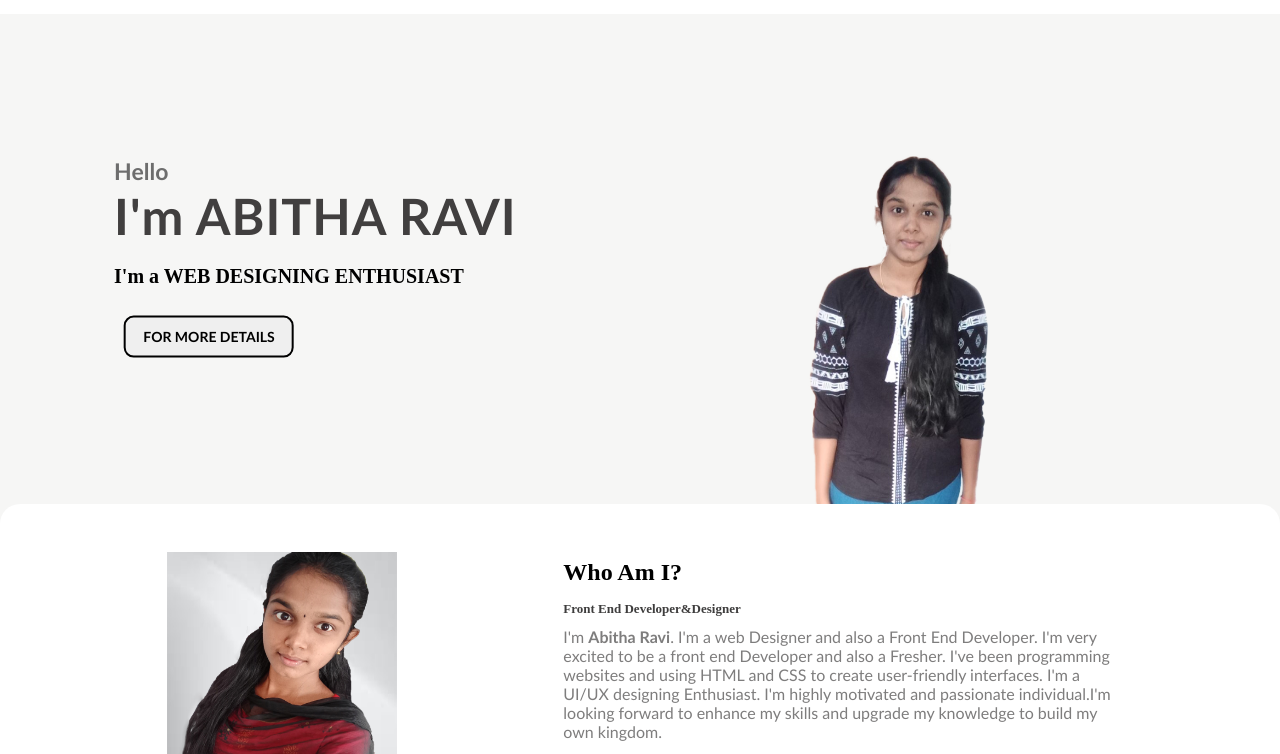
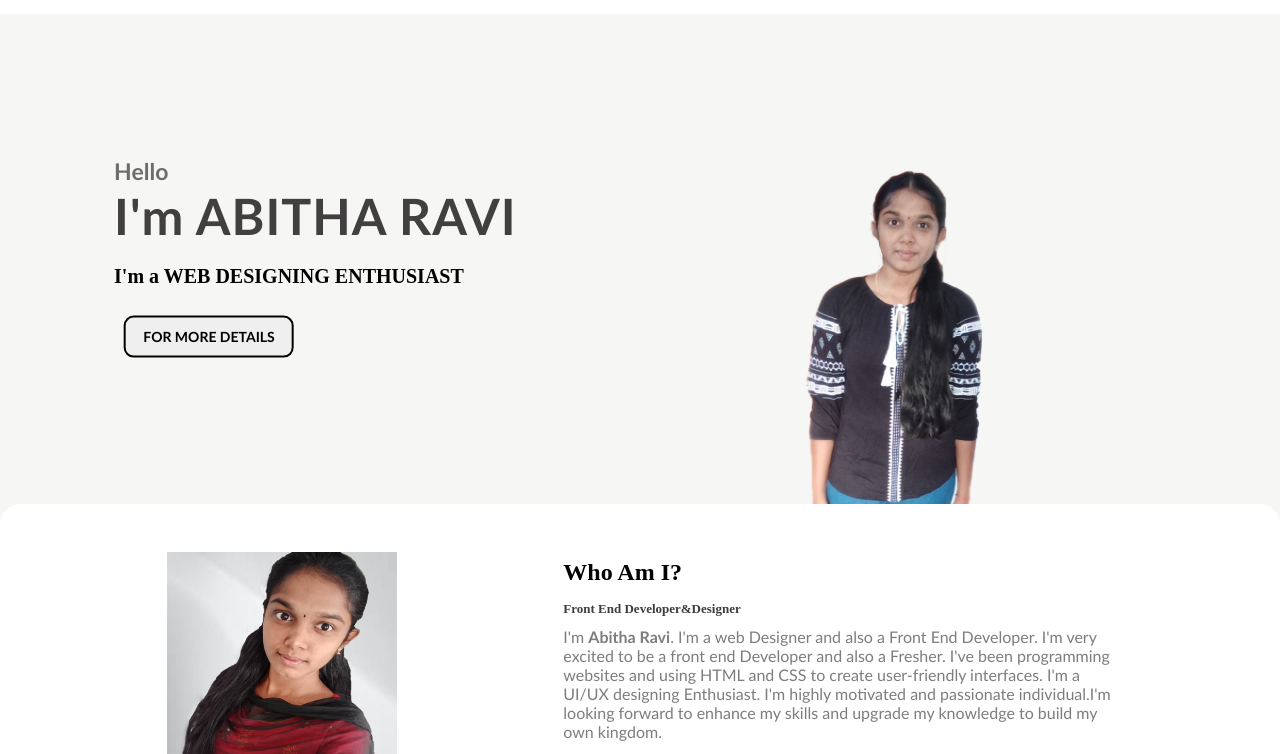
Before and after one commit to AbithaRavi123/AbithaRavi123.github.io, a plain HTML site: page index.html in a window 1280 px wide. Shown: the part 46-800 px from the top of the page. Drawn offline with Linux system fonts and the light colour scheme.

Commit message:
Update index.html

```diff
--- a/index.html
+++ b/index.html
@@ -30,7 +30,7 @@
                 <a href ="#ABOUT-ME"><button class="hire-btn">FOR MORE DETAILS</button></div>
                 <!--<button class="down-cv"><a href=""Download CV</button>-->
                 <!--model-->
-                <img src="Abi3.png" class=model alt=model>
+                <img src="Abi4.png" class=model alt=model>
                 </section>
                 <!--about-section------------>
                 <div class="about-container">
```
